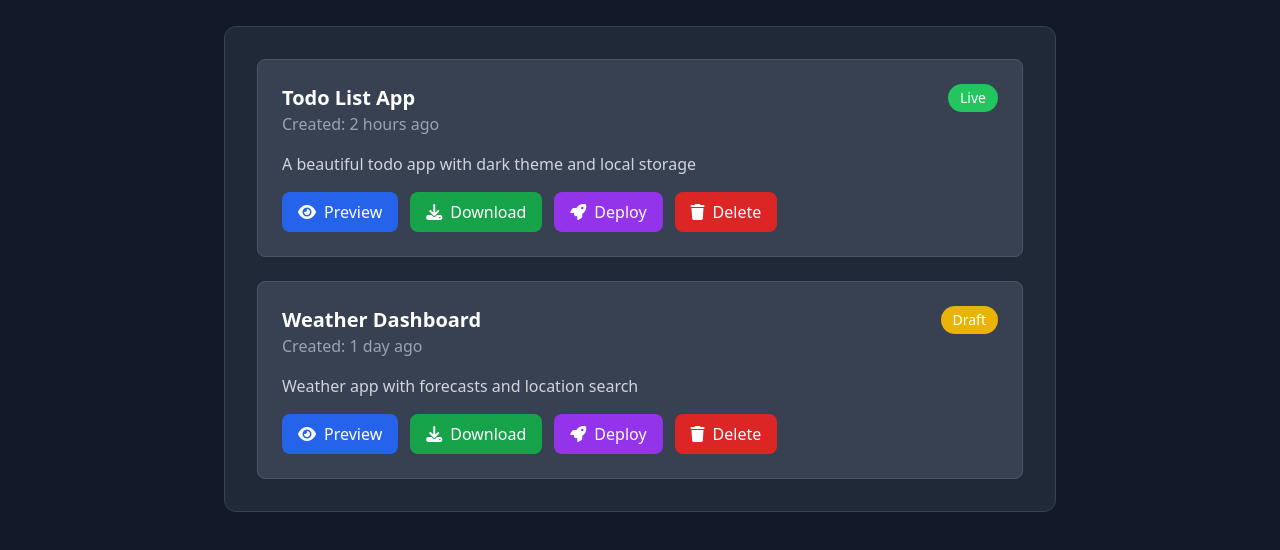
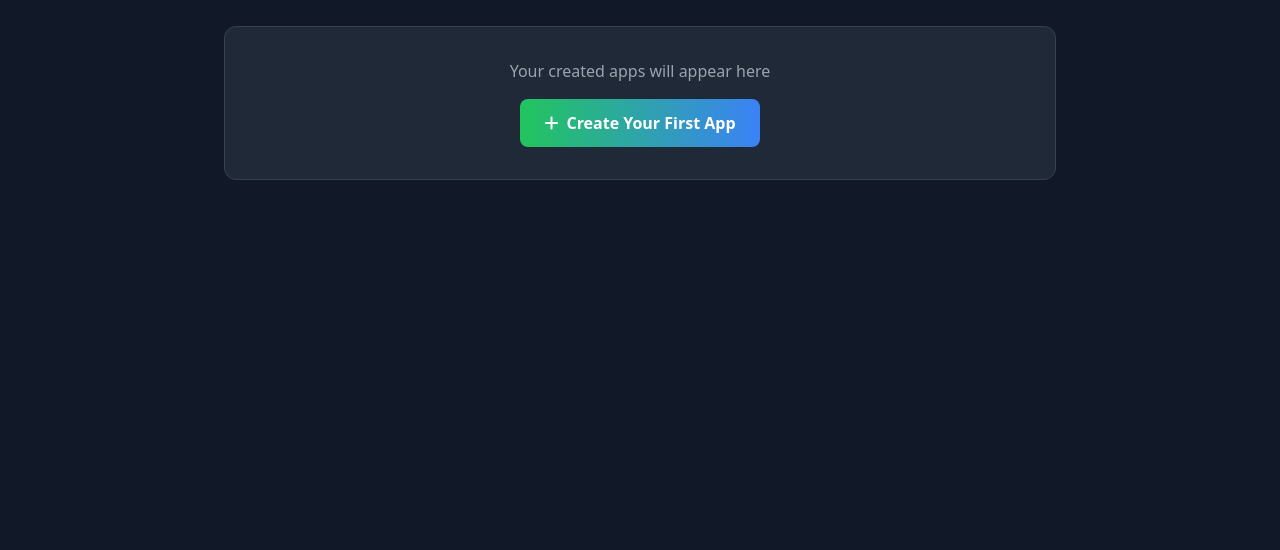
Before and after one commit to royalwriting1/Aviatorwin, a plain HTML site: page myapps.html in a window 1280 px wide. Shown: the part 150-700 px from the top of the page. Drawn offline with nearby package versions, Linux system fonts and the light colour scheme.

Commit message:
Update myapps.html

```diff
--- a/myapps.html
+++ b/myapps.html
@@ -8,7 +8,6 @@
     <link rel="stylesheet" href="https://cdnjs.cloudflare.com/ajax/libs/font-awesome/6.4.0/css/all.min.css">
 </head>
 <body class="bg-gray-900 text-white">
-    <!-- Navigation -->
     <nav class="bg-gray-800 p-4">
         <div class="container mx-auto flex justify-between items-center">
             <div class="flex items-center space-x-3">
@@ -26,83 +25,14 @@
         </div>
     </nav>
 
-    <!-- Main Content -->
     <div class="container mx-auto p-8 max-w-4xl">
         <h1 class="text-4xl font-bold mb-8 text-center">My Created Apps</h1>
-
-        <div class="bg-gray-800 rounded-xl p-8 border border-gray-700">
-            <div id="apps-list" class="space-y-6">
-                <!-- Sample App 1 -->
-                <div class="bg-gray-700 p-6 rounded-lg border border-gray-600">
-                    <div class="flex justify-between items-start mb-4">
-                        <div>
-                            <h3 class="text-xl font-semibold">Todo List App</h3>
-                            <p class="text-gray-400">Created: 2 hours ago</p>
-                        </div>
-                        <span class="bg-green-500 text-white px-3 py-1 rounded-full text-sm">Live</span>
-                    </div>
-                    <p class="text-gray-300 mb-4">A beautiful todo app with dark theme and local storage</p>
-                    <div class="flex space-x-3">
-                        <button class="bg-blue-600 hover:bg-blue-700 px-4 py-2 rounded-lg transition">
-                            <i class="fas fa-eye mr-2"></i>Preview
-                        </button>
-                        <button class="bg-green-600 hover:bg-green-700 px-4 py-2 rounded-lg transition">
-                            <i class="fas fa-download mr-2"></i>Download
-                        </button>
-                        <button class="bg-purple-600 hover:bg-purple-700 px-4 py-2 rounded-lg transition">
-                            <i class="fas fa-rocket mr-2"></i>Deploy
-                        </button>
-                        <button class="bg-red-600 hover:bg-red-700 px-4 py-2 rounded-lg transition">
-                            <i class="fas fa-trash mr-2"></i>Delete
-                        </button>
-                    </div>
-                </div>
-
-                <!-- Sample App 2 -->
-                <div class="bg-gray-700 p-6 rounded-lg border border-gray-600">
-                    <div class="flex justify-between items-start mb-4">
-                        <div>
-                            <h3 class="text-xl font-semibold">Weather Dashboard</h3>
-                            <p class="text-gray-400">Created: 1 day ago</p>
-                        </div>
-                        <span class="bg-yellow-500 text-white px-3 py-1 rounded-full text-sm">Draft</span>
-                    </div>
-                    <p class="text-gray-300 mb-4">Weather app with forecasts and location search</p>
-                    <div class="flex space-x-3">
-                        <button class="bg-blue-600 hover:bg-blue-700 px-4 py-2 rounded-lg transition">
-                            <i class="fas fa-eye mr-2"></i>Preview
-                        </button>
-                        <button class="bg-green-600 hover:bg-green-700 px-4 py-2 rounded-lg transition">
-                            <i class="fas fa-download mr-2"></i>Download
-                        </button>
-                        <button class="bg-purple-600 hover:bg-purple-700 px-4 py-2 rounded-lg transition">
-                            <i class="fas fa-rocket mr-2"></i>Deploy
-                        </button>
-                        <button class="bg-red-600 hover:bg-red-700 px-4 py-2 rounded-lg transition">
-                            <i class="fas fa-trash mr-2"></i>Delete
-                        </button>
-                    </div>
-                </div>
-
-                <!-- Empty State -->
-                <div id="empty-state" class="text-center py-12">
-                    <div class="text-6xl mb-4">📱</div>
-                    <h3 class="text-xl font-semibold mb-2">No Apps Created Yet</h3>
-                    <p class="text-gray-400 mb-6">Start building your first app with AI</p>
-                    <a href="create.html" class="bg-gradient-to-r from-green-500 to-blue-500 hover:from-green-600 hover:to-blue-600 px-6 py-3 rounded-lg font-semibold transition inline-block">
-                        <i class="fas fa-plus mr-2"></i>Create Your First App
-                    </a>
-                </div>
-            </div>
+        <div class="bg-gray-800 rounded-xl p-8 border border-gray-700 text-center">
+            <p class="text-gray-400">Your created apps will appear here</p>
+            <a href="create.html" class="bg-gradient-to-r from-green-500 to-blue-500 hover:from-green-600 hover:to-blue-600 px-6 py-3 rounded-lg font-semibold transition inline-block mt-4">
+                <i class="fas fa-plus mr-2"></i>Create Your First App
+            </a>
         </div>
     </div>
-
-    <script>
-        // Hide empty state if there are apps
-        const apps = document.querySelectorAll('.bg-gray-700');
-        if (apps.length > 0) {
-            document.getElementById('empty-state').style.display = 'none';
-        }
-    </script>
 </body>
-                  </html>
+</html>
```
